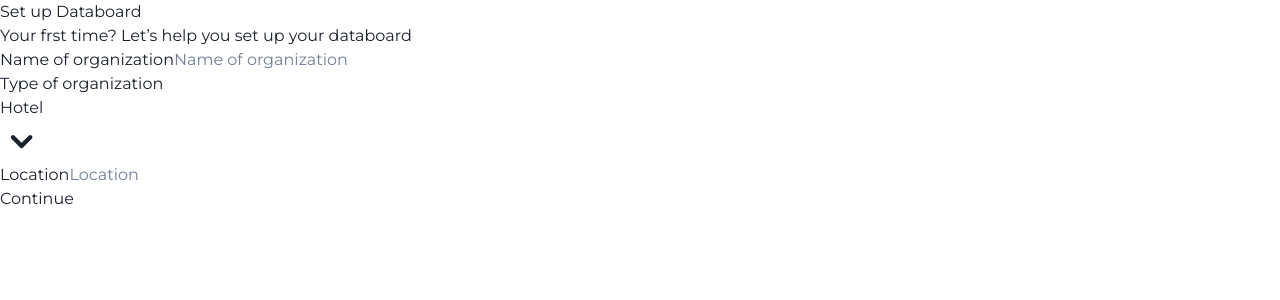
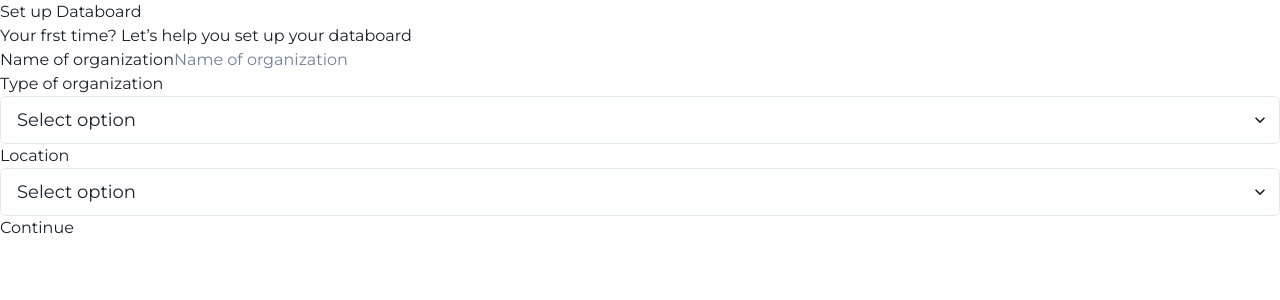
Before and after one commit to databoard-ai/databoard-web, a React (Create React App) app: page /register in a window 1280 px wide. Shown: the top 300 px of the page. Built offline with nearby package versions, Linux system fonts and the light colour scheme.

Commit message:
dockerized the app

```diff
--- a/src/LoginScreen.js
+++ b/src/LoginScreen.js
@@ -2,7 +2,7 @@ import { useState, React } from 'react';
 import { Link } from "react-router-dom";
 import axios from 'axios';
 import { Box } from '@chakra-ui/react';
-import { useToast } from '@chakra-ui/react';
+import { useToast,HStack,Text } from '@chakra-ui/react';
 import { useNavigate } from 'react-router-dom';
 import qs from 'qs';
 
@@ -144,6 +144,16 @@ function LoginScreen() {
                     Forgot Password?
                   </a>
                 </div>
+                <div className="flex items-start my-5">
+                <a
+                    className="inline-block align-baseline font-extralight text-sm text-blue-500 hover:text-blue-800 ml-auto"
+                    href="#" onClick={()=>navigate('/register')}
+                  >
+                   <HStack><Text color="black">Don't have an account?</Text> <Text fontWeight="bold">Register</Text></HStack>
+                  </a>
+
+
+                </div>
                 <button className="bg-databoard-blue w-full hover:bg-blue-700 text-white h-15 font-bold py-4 px-4 rounded focus:outline-none focus:shadow-outline" type="button" onClick={login}>
                   {isLoading ? (
                     <div className="flex justify-center items-center">
--- a/src/RegistrationForm.js
+++ b/src/RegistrationForm.js
@@ -2,7 +2,7 @@
 import { useState, React } from 'react';
 import { ChevronDownIcon } from "@heroicons/react/solid";
 import axios from 'axios';
-import { Box,useToast } from '@chakra-ui/react';
+import { Box, useToast, Select } from '@chakra-ui/react';
 import { useNavigate } from 'react-router-dom';
 
 function RegistrationForm() {
@@ -25,6 +25,9 @@ function RegistrationForm() {
     ];
     const [orgName, setOrgName] = useState("");
     const [orgLocation, setOrgLocation] = useState("");
+    const handleOrgLocationChange = (event) => {
+        setOrgLocation(event.target.value);
+      };
     const [noOfBranches, setSelectedNoOfBranches] = useState("1");
     const [isBranchesOpen, setIsBranchesOpen] = useState(false);
     const branchesOptions = [
@@ -157,43 +160,30 @@ function RegistrationForm() {
                                     <label className="block text-dark-text font-light mb-2 font-montserrat" htmlFor="org_name">Name of organization</label>
                                     <input className="appearance-none border h-18 w-full py-4 px-3 text- leading-tight focus:outline-none focus:shadow-outline rounded-md" id="org_name" type="text" placeholder="Name of organization" value={orgName} onChange={(e) => setOrgName(e.target.value)} />
                                 </div>
+
                                 <div className="mb-6">
-                                    <label className="block text-dark-text font-light mb-2 font-montserrat" htmlFor="org_type">Type of organization</label>
-                                    <div className="relative inline-block text-left w-full ">
-                                        <div className='w-full'>
-                                            <button
-                                                type="button"
-                                                className="relative w-full rounded-md shadow-sm pl-3 pr-10 py-4 text-left cursor-pointer bg-white text-gray-800 font-medium border border-gray-300 hover:border-gray-400 focus:outline-none focus:ring-2 focus:ring-offset-2 focus:ring-gray-500"
-                                                onClick={() => setOrgTypeIsOpen(!orgTypeIsOpen)}
-                                            >
-                                                <span className="block truncate">{orgType}</span>
-                                                <span className="absolute inset-y-0 right-0 flex items-center pr-2 pointer-events-none">
-                                                    <ChevronDownIcon className="h-5 w-5 text-gray-400" />
-                                                </span>
-                                            </button>
-                                            {orgTypeIsOpen && (
-                                                <div className="absolute mt-1 w-64 rounded-md bg-white shadow-lg">
-                                                    {orgTypes.map((option) => (
-                                                        <button
-                                                            key={option}
-                                                            onClick={() => {
-                                                                setOrgType(option);
-                                                                setOrgTypeIsOpen(false);
-                                                            }}
-                                                            className="block w-full text-left px-3 py-2 text-gray-700 hover:bg-gray-100 hover:text-gray-900"
-                                                        >
-                                                            {option}
-                                                        </button>
-                                                    ))}
-                                                </div>
-                                            )}
-                                        </div>
-                                    </div>
+                                    <label className="block text-dark-text font-light mb-2 font-montserrat" htmlFor="location">Type of organization</label>
+                                    <Select placeholder='Select option' size='lg' value={orgType} onChange={(e) => setOrgType(e.target.value)}>
+                                        <option value='Lagos'>ICT</option>
+                                        <option value='Abuja'>Military</option>
+                                        <option value='Port-Harcourt'>Government</option>
+                                        <option value='Jos'>Digital</option>
+                                        <option value='Enugu'>Fabricator</option>
+                                        <option value='Benue'>Hotel</option>
+                                    </Select>
                                 </div>
                                 <div className="mb-6">
                                     <label className="block text-dark-text font-light mb-2 font-montserrat" htmlFor="location">Location</label>
-                                    <input className="appearance-none border rounded w-full py-4 px-3 text-gray-700 leading-tight focus:outline-none focus:shadow-outline" id="location" type="text" placeholder="Location" value={orgLocation} onChange={(e) => setOrgLocation(e.target.value)} />
+                                    <Select placeholder='Select option' size='lg' value={orgLocation} onChange={(e) => setOrgLocation(e.target.value)}>
+                                        <option value='Lagos'>Lagos</option>
+                                        <option value='Abuja'>Abuja</option>
+                                        <option value='Port-Harcourt'>Port-Harcourt</option>
+                                        <option value='Jos'>Jos</option>
+                                        <option value='Enugu'>Enugu</option>
+                                        <option value='Benue'>Benue</option>
+                                    </Select>
                                 </div>
+
 
 
                                 <button className="bg-databoard-blue w-full hover:bg-blue-700 text-white h-15 font-bold py-4 px-4 rounded focus:outline-none focus:shadow-outline" type="button" onClick={handleSubmit}>
@@ -215,7 +205,7 @@ function RegistrationForm() {
                             <p className='py-5 font-extralight text-xl  text-dark-text'>Your first time? Let’s help you set up your databoard</p>
                             <form>
                                 <div className="mb-6">
-                                    <label className="block text-dark-text font-light mb-2 font-montserrat" htmlFor="org_type">Type of organization</label>
+                                    <label className="block text-dark-text font-light mb-2 font-montserrat" htmlFor="org_type">Number of Employees</label>
                                     <div className="relative inline-block text-left w-full ">
                                         <div className='w-full'>
                                             <button
@@ -248,7 +238,7 @@ function RegistrationForm() {
                                     </div>
                                 </div>
                                 <div className="mb-6">
-                                    <label className="block text-dark-text font-light mb-2 font-montserrat" htmlFor="org_type">Type of organization</label>
+                                    <label className="block text-dark-text font-light mb-2 font-montserrat" htmlFor="org_type">Number of Branches</label>
                                     <div className="relative inline-block text-left w-full ">
                                         <div className='w-full'>
                                             <button
@@ -281,7 +271,7 @@ function RegistrationForm() {
                                     </div>
                                 </div>
                                 <button className="bg-databoard-blue w-full hover:bg-blue-700 text-white h-15 font-bold py-4 px-4 rounded focus:outline-none focus:shadow-outline" type="button" onClick={handleSubmit}>
-                                    Register
+                                    Continue
                                 </button>
 
                             </form>
@@ -314,8 +304,7 @@ function RegistrationForm() {
                             </div> */}
 
                         </div>
-
-                        <p className='py-5 font-extralight text-md  text-dark-text text-center'>Upload an image of your brand’s Identity</p>
+                        <p className='py-5 font-extralight text-4xl  text-dark-text text-center'>Tell us a little more about your Organization</p>
                         <form>
                             <div className="mb-4">
                                 <label className="block text-dark-text font-light mb-2 font-montserrat" htmlFor="email">Organization Email</label>
```
Also changed, not shown: docker-compose.yml (added, +12 -0 lines), 2 other files (tests, documents, lock files or other folders).
